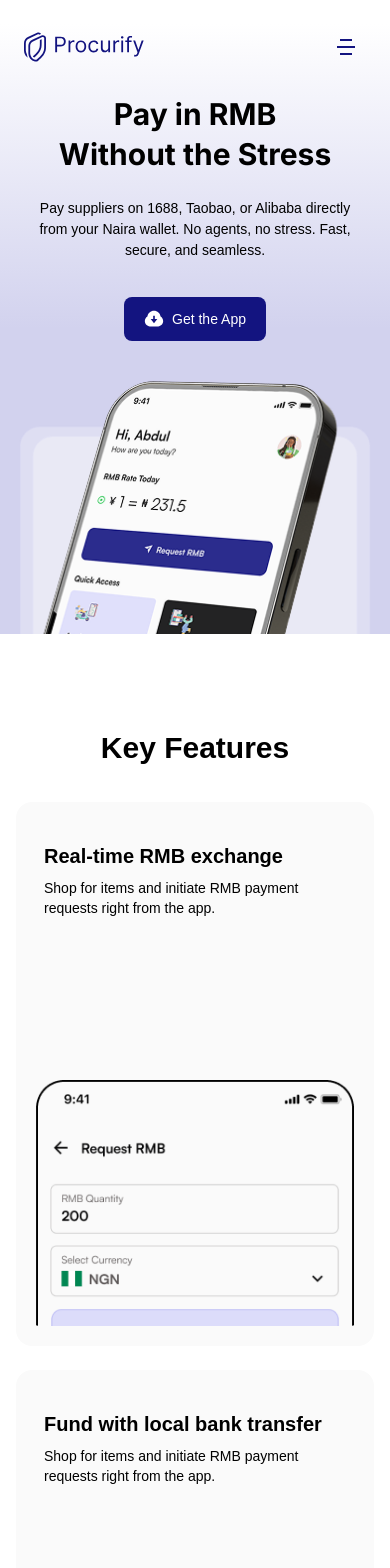
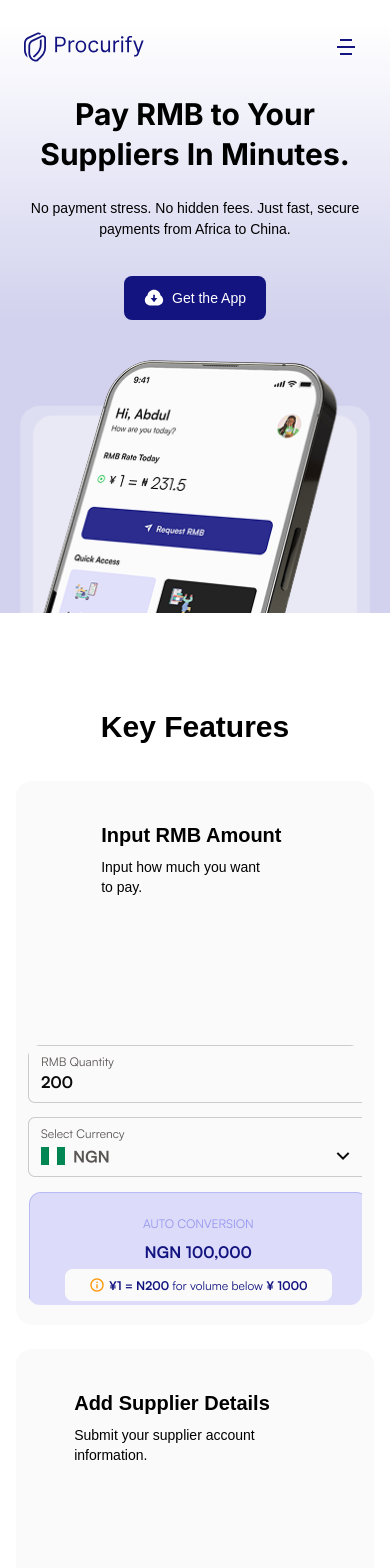
Before and after one commit to Lordjago/Procurify_Website, a React (Vite) app: page /payment in a window 390 px wide. Shown: the top 1568 px of the page. Built offline with nearby package versions, Linux system fonts and the light colour scheme; a web font is replaced by a local one.

Commit message:
payment page content

```diff
--- a/src/constant/index.js
+++ b/src/constant/index.js
@@ -291,6 +291,41 @@
   },
 ];
 
+export const advantages = [
+  {
+    title: "Local Simplicity",
+    description: "Pay in Naira, Cedi, or KES. We handle the RMB—zero hassle.",
+    image: transparent,
+  },
+  {
+    title: "Fast Transactions",
+    description:
+      "Instant proof of payment builds supplier trust and speeds delivery.",
+    image: transparent,
+  },
+  {
+    title: "Transparent Rates",
+    description: "Competitive exchange rates with no surprise deductions.",
+    image: transparent,
+  },
+  {
+    title: "Smart Reports",
+    description:
+      "Export your payment history to track, plan, and share with investors.",
+    image: transparent,
+  },
+  {
+    title: "24/7 Support",
+    description: "Real people, ready whenever you need help.",
+    image: transparent,
+  },
+  {
+    title: "Secure & Reliable",
+    description: "Every payment protected with trusted, compliant systems.",
+    image: transparent,
+  },
+];
+
 export const widget = [
   {
     id: 1,
--- a/src/features/Home/Hero.jsx
+++ b/src/features/Home/Hero.jsx
@@ -12,8 +12,8 @@
           The Trusted Bridge <br /> for African Importers
         </h1>
         <p className="text-center text-[14px] md:text-lg p-2">
-          Pay in your currency. Ship with ease. Procurify makes importation <br />{" "}
-           simple, reliable, and built for your business.
+          Pay in your currency. Ship with ease. Procurify makes<br />{" "}
+            importation simple, reliable, and built for your business.
         </p>
         <div className="flex flex-col gap-4 mb-2 space-x-4 space-y-4 text-center mt-7 md:flex-row">
           <div className="flex items-center px-5 py-3 m-0 space-x-2 text-sm text-white rounded-lg cursor-pointer bg-secondary">
--- a/src/features/OtherHomes/Download.jsx
+++ b/src/features/OtherHomes/Download.jsx
@@ -5,10 +5,10 @@
 const Download = () => {
   return (
     <div className="mx-4 my-20 md:mx-15">
-      <div className="grid grid-cols-1 gap-8 mx-3 md:grid-cols-2 md:gap-4 md:mx-10">
+      <div className="grid grid-cols-1 items-center gap-8 mx-3 md:grid-cols-2 md:gap-4 md:mx-10">
         <div className="mt-8 text-center md:mt-12 md:text-left">
           <h1 className="text-3xl font-bold text-center md:text-[48px] animate-fadeIn md:text-left">
-            Ready to simplify your shopping & logistics?
+            Ready to pay your suppliers in minutes, <br /> not in mysteries?
           </h1>
 
         </div>
--- /dev/null
+++ b/src/features/OtherHomes/Reviews.jsx
@@ -0,0 +1,42 @@
+import Rating from "@components/Rating";
+import { reviews } from "../../constant";
+import React from "react";
+import { IoArrowForward } from "react-icons/io5";
+import { IoArrowBackSharp } from "react-icons/io5";
+const Reviews = () => {
+  return (
+    <div className="mx-4 md:mx-30 my-15 md:my-25">
+      <div>
+        <span className="text-xs text-gray-600 border border-[#e3e3e3] py-2 px-4 rounded-xl">Great Reviews</span>
+        <div className="flex items-end justify-between mt-2">
+          <h1 className="mt-3 text-3xl text-left md:text-5xl w-full font-bold">
+          Trusted by Businesses Like Yours
+          </h1>
+          <div className="flex items-center space-x-5 mr-10">
+            <IoArrowBackSharp color="#c4c4c4" className="w-7 h-14" />
+            <IoArrowForward  color="#000" className="w-7 h-14" />
+          </div>
+        </div>
+        <div className="mt-8 grid grid-cols-1 md:grid-cols-2 gap-5">
+          {reviews.map(review => (
+            <div key={review.id} className="p-4 md:p-8 bg-[#F8F8F8] rounded-2xl">
+              <p className="text-sm text-[#b7b7b7]">{review.review}</p>
+              <div className="mt-6 flex items-center justify-between">
+               <div className="flex items-center space-x-3">
+                 <img src={review.image} alt={review.name} className="w-14 h-14 rounded-xl" />
+                <div className="flex flex-col space-y-1">
+                  <h4 className="font-bold">{review.name}</h4>
+                  <p className="text-sm font-light text-[#b7b7b7]">{review.position}</p>
+                </div>
+               </div>
+                 <Rating rating={review.rating} />
+              </div>
+            </div>
+          ))}
+        </div>
+      </div>
+    </div>
+  );
+};
+
+export default Reviews;
--- a/src/features/OtherHomes/WhyChoose.jsx
+++ b/src/features/OtherHomes/WhyChoose.jsx
@@ -1,4 +1,4 @@
-import { paymentWhyChoose } from "@layouts/index";
+import { advantages } from "../../constant";
 import React from "react";
 
 const WhyChoose = () => {
@@ -7,17 +7,17 @@
       <div>
         <div className="flex flex-col">
           <h1 className="text-3xl text-center md:text-5xl w-full font-bold leading-7 md:leading-15">
-            Why Choose Us
+            The Procurify Payment Advantage
           </h1>
-          <p className="text-sm text-center mt-4">
+          {/* <p className="text-sm text-center mt-4">
             The benefits of Payment is enormous
-          </p>
+          </p> */}
         </div>
         <div className="mt-10 grid grid-cols-1 lg:grid-cols-2 gap-5 mx-4 md:mx-20">
-          {paymentWhyChoose.map((item) => (
+          {advantages.map((item, i) => (
             <div
               className="flex flex-col gap-1  p-4 md:p-8 space-y-3 bg-[#F8F8F8] rounded-2xl"
-              key={item.id}
+              key={i}
             >
               <div className="w-full">
                 <img
@@ -28,7 +28,7 @@
               </div>
               <div className="mt-2">
                 <h5 className="font-medium text-2xl">{item.title} </h5>
-                <p className="mt-2 text-sm font-normal w-10/12">{item.text}</p>
+                <p className="mt-2 text-sm font-normal w-10/12">{item.description}</p>
               </div>
             </div>
           ))}
--- a/src/pages/HomePayment.jsx
+++ b/src/pages/HomePayment.jsx
@@ -1,5 +1,4 @@
 import Footer from "@features/Home/Footer";
-import Reviews from "@features/Home/Reviews";
 import Download from "@features/OtherHomes/Download";
 import HomePageHero from "@features/OtherHomes/Hero";
 import KeyFeatures from "@features/OtherHomes/KeyFeatures";
@@ -8,39 +7,33 @@
 import React from "react";
 import heroImage from "@assets/images/paymentHero.png";
 import heroImageMobile from "@assets/images/paymentHeroMobile.png";
-import { keyFeatures } from "../constant";
+import { howItWorksPayment } from "../constant";
+import Reviews from "@features/OtherHomes/Reviews";
 
 const hero = {
-  heading: ["Pay in RMB", "Without the Stress"],
+  heading: ["Pay RMB to Your ", "Suppliers In Minutes."],
   subheading:
-    " Pay suppliers on 1688, Taobao, or Alibaba directly from your Naira wallet. No agents, no stress. Fast, secure, and seamless.",
+    " No payment stress. No hidden fees. Just fast, secure payments from Africa to China.",
   desktopImage: heroImage,
   mobileImage: heroImageMobile,
 };
 
 const transparent = {
   bgColor: "#DCDCFA",
-  heading: ["Transparent fees,", "no hidden charges"],
-  subheading: "Easily buy goods from trusted merchants, without hidden stress."
+  heading: ["Stop leaving your,", "suppliers guessing."],
+  subheading: "Pay instantly! Show them you mean business.",
 };
 
 const HomePayment = () => {
   return (
     <>
       <HomePageHero {...hero} />
-      <KeyFeatures keyFeatures={keyFeatures} />
+      <KeyFeatures keyFeatures={howItWorksPayment} />
       <Transparent {...transparent} />
       <WhyChoose />
       <Reviews />
       <Download />
       <Footer />
-      {/* <WhatWeDo />
-      <HowItWorks />
-      <WhoItsFor />
-      <WhyChoose />
-      <Reviews />
-      <Download />
-      <Footer /> */}
     </>
   );
 };
```
